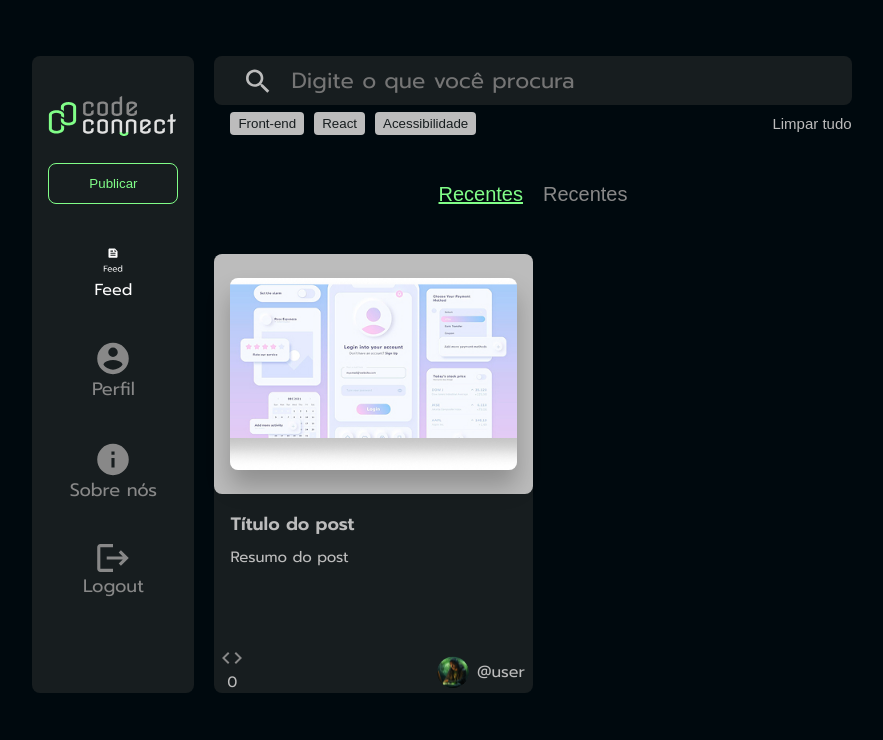
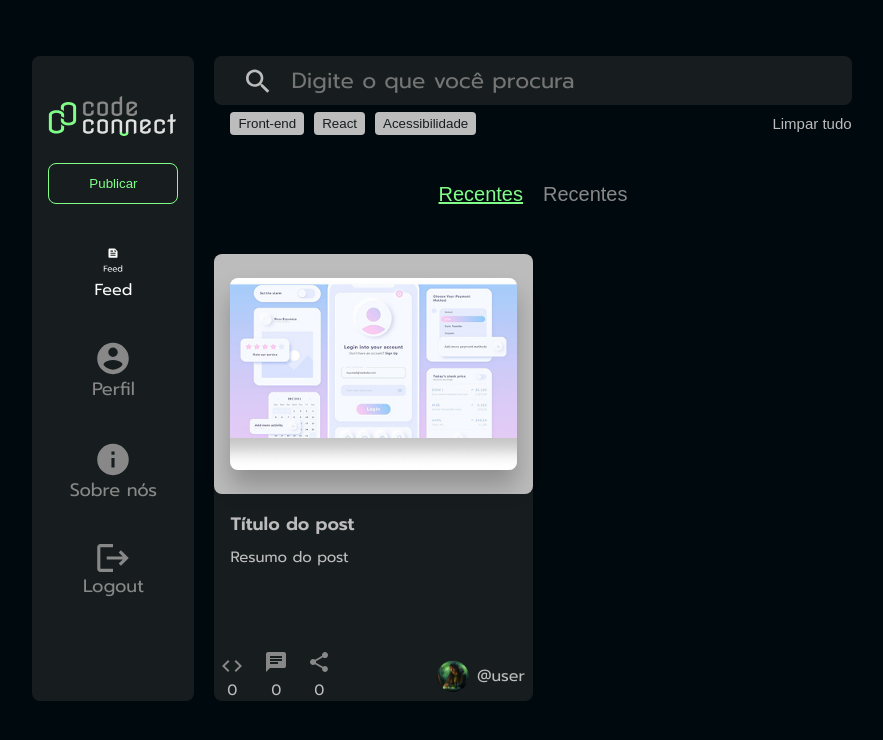
Before and after one commit to Tkailaine/React-Vite---P-gina-de-posts, a React (Vite) app: page / in a window 1280 px wide. Shown: the top 740 px of the page, without its empty margins (198-1081 px from the left). Built offline with nearby package versions, Linux system fonts and the light colour scheme.

Commit message:
style: adicionando comentário e compartilhar

```diff
--- a/src/componentes/cards/index.jsx
+++ b/src/componentes/cards/index.jsx
@@ -39,10 +39,14 @@ function AutorUsuario({ nomeImagem, children }) {
 
 export default function Cards() {
   const [contCode, setContCode] = useState(0);
+  const [contChat, setContChat] = useState(0);
+  const [contShare, setContShare] = useState(0);
 
   return (
     <article className="card">
+
       <CapaCard nomeImagem="capa" />
+
       <div className="card__conteudo">
         <div className="conteudo__texto">
           <TituloCard>Título do post</TituloCard>
@@ -56,11 +60,19 @@ export default function Cards() {
               <BotaoInteracaoCard nomeIcone="code" onClick={() => setContCode(contCode + 1)}>
                 <p>{contCode}</p>
               </BotaoInteracaoCard>
+
+              <BotaoInteracaoCard nomeIcone="chat" onClick={() => setContChat(contChat + 1)}>
+                <p>{contChat}</p>
+              </BotaoInteracaoCard>
+
+              <BotaoInteracaoCard nomeIcone='share' onClick={() => setContShare(contShare + 1)}>
+                <p>{contShare}</p>
+              </BotaoInteracaoCard>
             </ul>
         </div>
 
-            <div className="rodape__usuario">
-        <AutorUsuario nomeImagem="icone">@user</AutorUsuario>
+        <div className="rodape__usuario">
+            <AutorUsuario nomeImagem="icone">@user</AutorUsuario>
         </div>
       </div>
 
```
